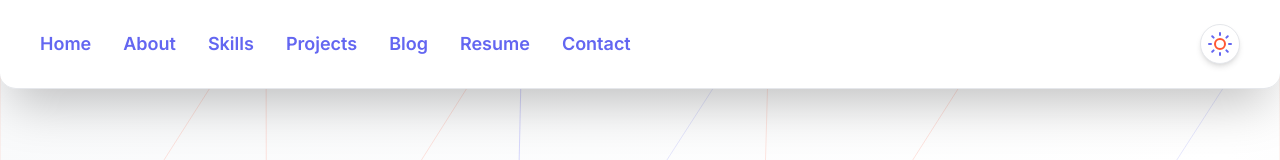
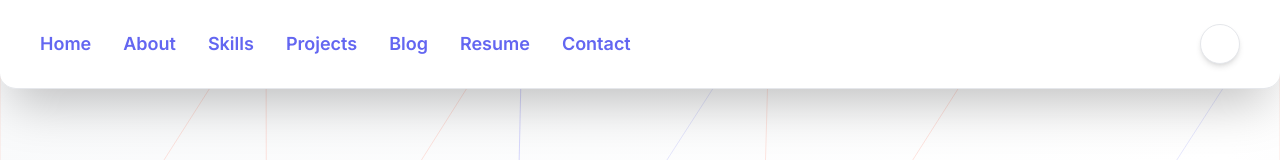
Before and after one commit to bogdanverb/my-portfolio, a Next.js app: page / in a window 1280 px wide. Shown: the top 160 px of the page. Built offline with nearby package versions, Linux system fonts and the light colour scheme.

Commit message:
themeFix

```diff
--- a/components/Layout.tsx
+++ b/components/Layout.tsx
@@ -3,6 +3,7 @@ import React, { useEffect, useRef, useState } from 'react'
 import Link from 'next/link'
 import { motion } from 'framer-motion'
 import { Analytics } from "@vercel/analytics/react"
+import { useTheme } from 'next-themes'
 
 // Альтернативные современные иконки для ThemeToggle (минимализм, tech)
 function CustomThemeToggle({ theme, toggle }: { theme: string; toggle: () => void }) {
@@ -264,15 +265,7 @@ function Layout({ children }: { children: React.ReactNode }) {
   const lastScroll = useRef(0)
   const userScrolled = useRef(false)
 
-  // Инициализация темы по классу html (фикс бага с несоответствием темы)
-  const [theme, setTheme] = useState<'light' | 'dark'>(() => {
-    if (typeof window !== 'undefined') {
-      if (document.documentElement.classList.contains('dark')) return 'dark'
-      return 'light'
-    }
-    // SSR fallback
-    return 'light'
-  })
+  const { theme, setTheme } = useTheme()
 
   useEffect(() => {
     const checkScroll = () => {
@@ -328,17 +321,6 @@ function Layout({ children }: { children: React.ReactNode }) {
     }
   }, [])
 
-  useEffect(() => {
-    if (typeof window !== 'undefined') {
-      const html = document.documentElement
-      if (theme === 'dark') {
-        html.classList.add('dark')
-      } else {
-        html.classList.remove('dark')
-      }
-    }
-  }, [theme])
-
   const toggleTheme = () => setTheme(theme === 'dark' ? 'light' : 'dark')
 
   const handleScrollTop = () => {
@@ -354,7 +336,7 @@ function Layout({ children }: { children: React.ReactNode }) {
       {/* Navbar (адаптивный) */}
       <Navbar
         showNavbar={showNavbar}
-        theme={theme}
+        theme={theme ?? 'light'}
         toggleTheme={toggleTheme}
         mobileOpen={mobileOpen}
         setMobileOpen={setMobileOpen}
@@ -415,7 +397,7 @@ function Layout({ children }: { children: React.ReactNode }) {
               ))}
             </div>
             <div className="mt-8">
-              <CustomThemeToggle theme={theme} toggle={toggleTheme} />
+              <CustomThemeToggle theme={theme ?? 'light'} toggle={toggleTheme} />
             </div>
           </nav>
         </div>
```
